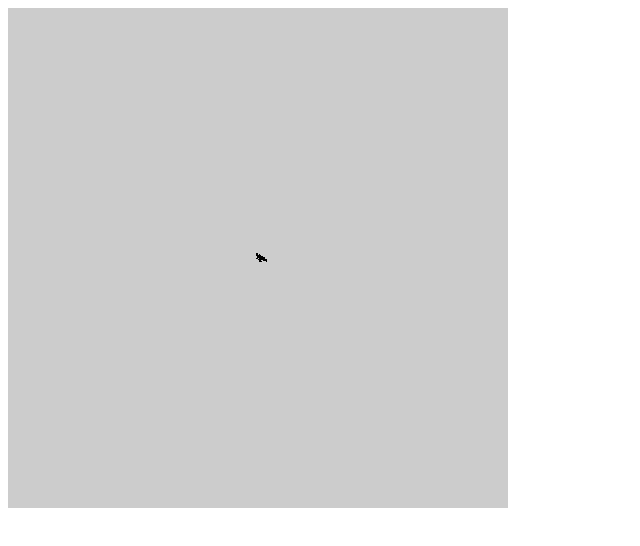
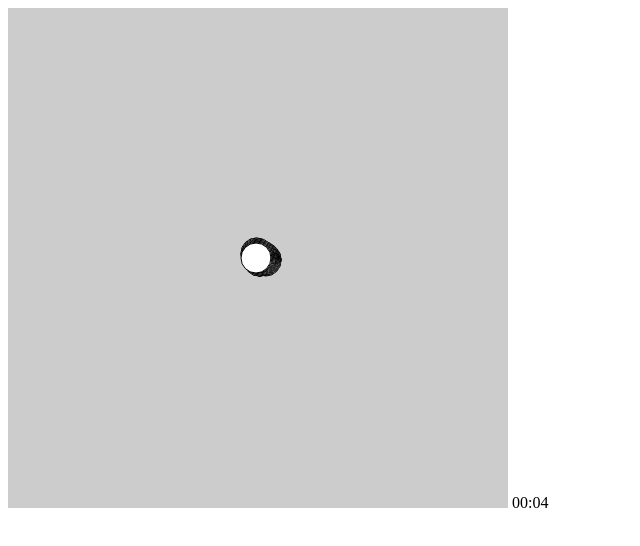
Before and after one commit to MrWayo/caminata-aleatoria, a plain HTML site: page index.html in a window 1280 px wide. Shown: the whole page, without its empty margins (0-640 px from the left). Drawn offline with Linux system fonts and the light colour scheme.

Commit message:
update-js-core

```diff
--- a/index.html
+++ b/index.html
@@ -8,5 +8,32 @@
 	<canvas id="mycanvas"></canvas>
 	<script src="js/processing.min.js"></script>
 	<script src="js/code.js"></script>
+<label id="minutes">00</label>:<label id="seconds">00</label>
+    <script type="text/javascript">
+        var minutesLabel = document.getElementById("minutes");
+        var secondsLabel = document.getElementById("seconds");
+        var totalSeconds = 0;
+        setInterval(setTime, 1000);
+
+        function setTime()
+        {
+            ++totalSeconds;
+            secondsLabel.innerHTML = pad(totalSeconds%60);
+            minutesLabel.innerHTML = pad(parseInt(totalSeconds/60));
+        }
+
+        function pad(val)
+        {
+            var valString = val + "";
+            if(valString.length < 2)
+            {
+                return "0" + valString;
+            }
+            else
+            {
+                return valString;
+            }
+        }
+    </script>
 </body>
 </html>
--- a/js/code.js
+++ b/js/code.js
@@ -14,7 +14,7 @@ var sketchProc = function(processingInstance) {
 
 		Walker.prototype.display = function() {
 			stroke(0, 0, 0);
-			point(this.x, this.y);
+			ellipse(this.x, this.y,30,30);
 		};
 
 		// Randomly move up, down, left, right, or stay in one place
```
